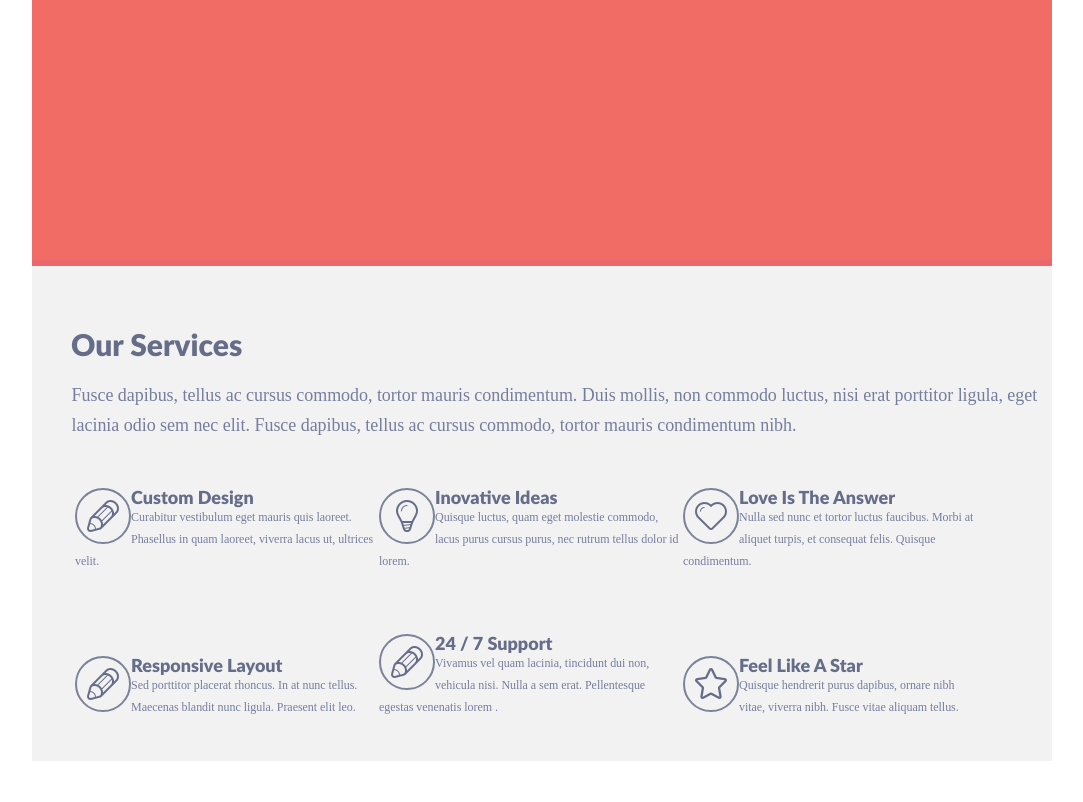
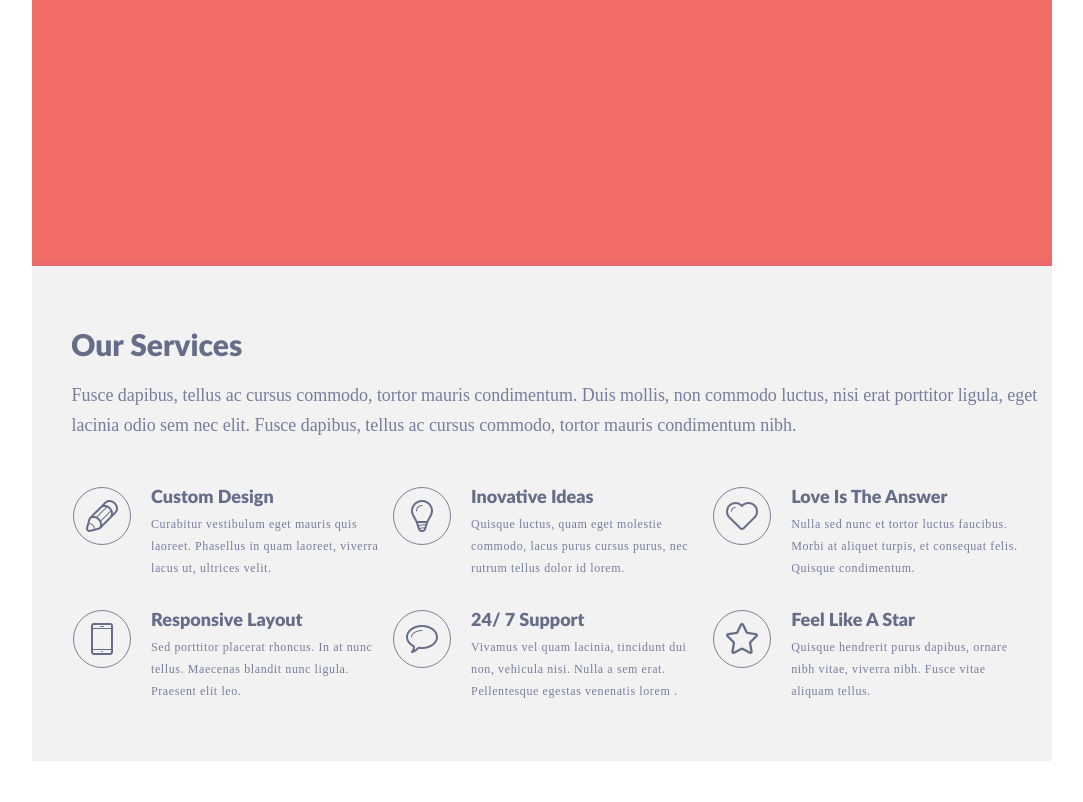
Before and after one commit to light-arrow1/singolo, a plain HTML site: page singolo1.html in a window 1280 px wide. Shown: the part 454-1256 px from the top of the page, without its empty margins (98-1181 px from the left). After the commit the page ends 1221 px from the top, so only its background shows below. Drawn offline with Linux system fonts and the light colour scheme; a web font is replaced by a local one.

Commit message:
fix: flexbox container

```diff
--- a/singolo1.css
+++ b/singolo1.css
@@ -87,45 +87,54 @@ font-family: "LatoLight";
 margin-left: 2.2em;
 margin-right: 0.7em;
 letter-spacing: -0.04px;
-margin-bottom: 51px;
 }
-.container-service {
-    display: flex;
-    flex-wrap: wrap;
+.service_main {
+    margin-left: 31px;
+    margin-top: 3.1em;
+    margin-right: 1px;
 
 }
-.service_main {
-    margin-left: 43px;
+.container_service {
+    display: flex;
+    flex-direction: row;
+    flex-wrap: wrap;
+    align-items: flex-start;
+    justify-content: flex-start;
 }
+
 .service_pazl {
-    width: 300px;
+    width: 32.4%;
     display: inline-block;
+    /*margin: 0 0.4em;*/
+    margin-bottom: 2.5em;
 
-}
+    }
 .service_pazl h4 {
 font-size: 18px;
 line-height: 18px;
 color: #666d89;
 font-family: "LatoBlack";
+margin-bottom: 8px;
 }
 .service_pazl p {
-
-    height: 128px;
     font-size: 12px;
     line-height: 22px;
     color: #767e9e;
     font-family: "LatoMedium";
     margin: 0;
+    padding: 0;
+    letter-spacing: 0.05em;
 }
 .icon {
-    display: inline-block;
-    border: 2px solid #7c8299;
+    display: block;
+    float: left;
+    border: 1px solid #7c8299;
     width: 32px;
     height: 32px;
-    padding: 10px;
+    padding: 12px;
     border-radius: 100%;
-    background: url(assets/icon_pan.png) center no-repeat ;
-    float: left;
+    background: url(assets/icon_pan.png) center no-repeat;
+    margin: 0 20px 20px 10px;
 }
 .i_bulb {
     background-image: url(assets/icon_bulb.png);
@@ -134,7 +143,7 @@ font-family: "LatoBlack";
     background-image: url(assets/icon_heart.png);
 }
 .i_phone {
-    background-image: url(assets/icon_phone.png;
+    background-image: url(assets/icon_phone.png);
 }
 .i_bubbl {
     background-image: url(assets/icon_bubble.png);
```
Also changed, not shown: singolo1.html (+1 -1 lines).
